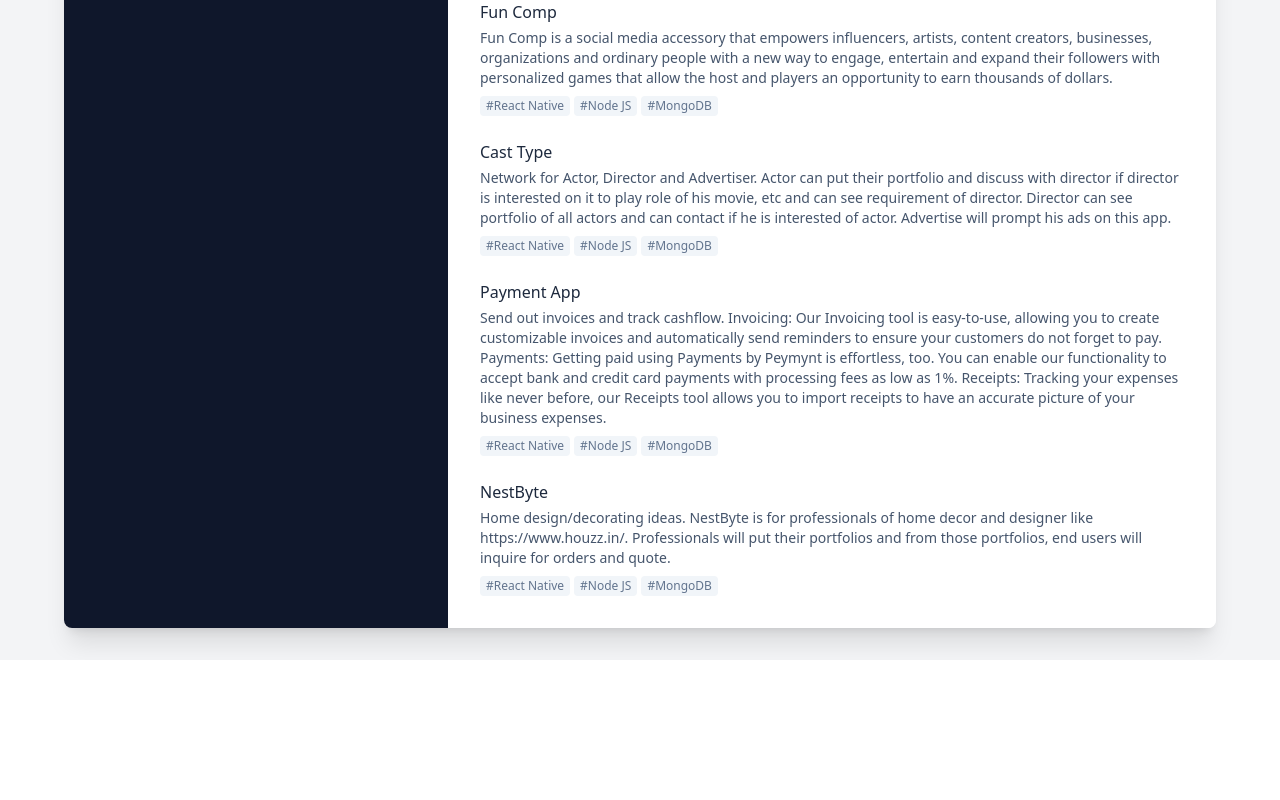
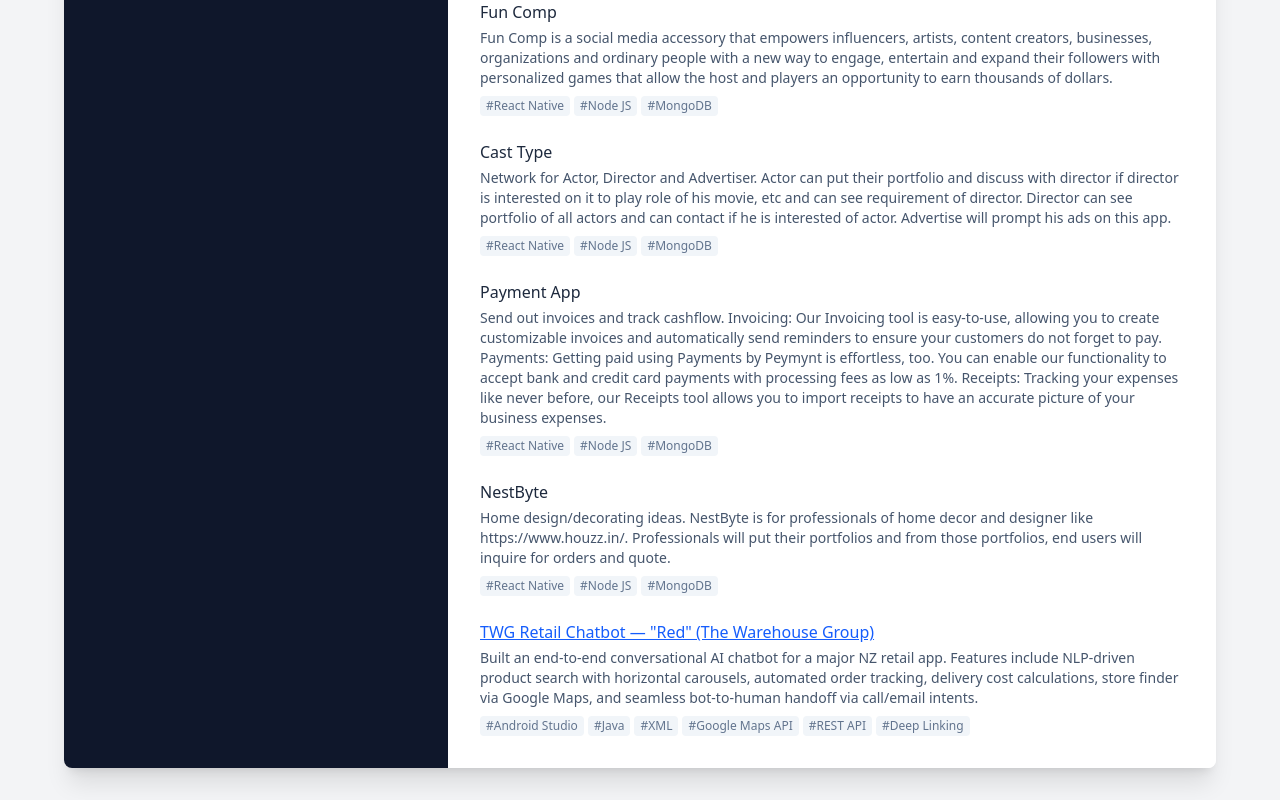
Before and after one commit to rajscet/rajesh-resume, a Next.js app: page / in a window 1280 px wide. Shown: the part 2719-3519 px from the top of the page. Before the commit the page ends 3379 px from the top, so only its background shows below. Built offline with nearby package versions, Linux system fonts and the light colour scheme.

Commit message:
bug fixed

```diff
--- a/data/resume.ts
+++ b/data/resume.ts
@@ -409,5 +409,13 @@ export const resumeData: ResumeData = {
       role: "MySelf only single react native developer in this project and I communicated with the backend team, client, and QA, Designer via scrum zoom meet and skype to show progress and queries' resolution.",
       technologies: ["React Native", "Node JS", "MongoDB"],
     },
+    {
+      title: "TWG Retail Chatbot — \"Red\" (The Warehouse Group)",
+      description:
+        "Built an end-to-end conversational AI chatbot for a major NZ retail app. Features include NLP-driven product search with horizontal carousels, automated order tracking, delivery cost calculations, store finder via Google Maps, and seamless bot-to-human handoff via call/email intents.",
+      role: "Sole Android developer responsible for full implementation of chatbot UI, API integrations, and custom components for FAQ, price-match, and account management flows.",
+      technologies: ["Android Studio", "Java", "XML", "Google Maps API", "REST API", "Deep Linking"],
+      link: "https://drive.google.com/file/d/1EnjG3MIHWH2RcUY3nQVoToFOHfhiGNRF/view?usp=drive_link",
+    },
   ],
 };
```
